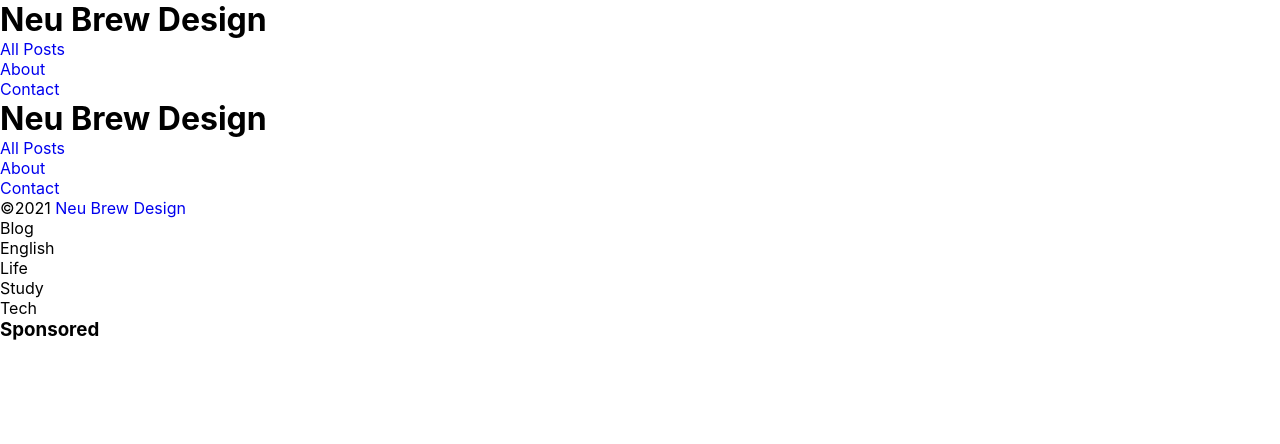
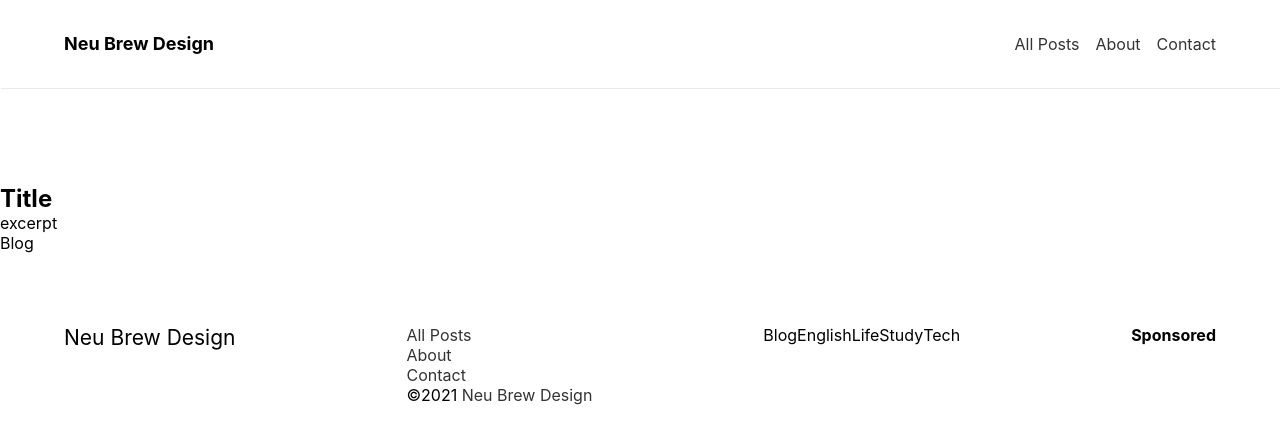
Before and after one commit to thisisassy/NeuBrewDesign, a Gatsby site: page / in a window 1280 px wide. Built offline with nearby package versions, Linux system fonts and the light colour scheme; Gatsby itself is replaced by a stand-in of ours.

Commit message:
コンポーネントつくる

```diff
--- a/gatsby-config.js
+++ b/gatsby-config.js
@@ -18,7 +18,7 @@
       resolve: "gatsby-source-filesystem",
       options: {
         name: "images",
-        path: "${__dirname}/src/images/",
+        path: "./src/images/",
       },
       __key: "images",
     },
@@ -26,7 +26,7 @@
       resolve: "gatsby-source-filesystem",
       options: {
         name: "pages",
-        path: "${__dirname}/src/pages/",
+        path: "./src/pages/",
       },
       __key: "pages",
     },
@@ -34,7 +34,7 @@
       resolve: "gatsby-source-filesystem",
       options: {
         name: "posts",
-        path: "${__dirname}/src/posts/",
+        path: "./src/pages/",
       },
       __key: "posts",
     },
--- a/src/components/Footer/footer.js
+++ b/src/components/Footer/footer.js
@@ -1,5 +1,6 @@
 import React from "react"
 import { Link, useStaticQuery, graphql } from "gatsby"
+import "../Footer/index.module.scss"
 
 const Footer = () => {
   return (
--- /dev/null
+++ b/src/components/Footer/index.module.scss
@@ -0,0 +1,30 @@
+@import '../../styles/mixin.scss';
+@import '../../styles/variables.scss';
+
+footer {
+  margin: 72px 0 0;
+  padding: 0 24px;
+  @include mq(){
+    padding: 0 64px;
+  }
+
+  div {
+    display: flex;
+    flex-direction: column;
+    @include mq(){
+      flex-direction: row;
+      justify-content: space-between;
+    }
+  }
+  h1,
+  ul {
+    margin: 0 0 $spacing-4;
+  }
+  h1 {
+    font-size: 21px;
+    font-weight: 400;
+  }
+  h3 {
+    font-size: $spacing-2;
+  }
+}
--- a/src/components/Header/header.js
+++ b/src/components/Header/header.js
@@ -1,15 +1,18 @@
 import React from "react"
 import { Link, useStaticQuery, graphql } from "gatsby"
+import "../Header/index.module.scss"
 
 const Header = () => {
   return (
     <header>
-      <h1>Neu Brew Design</h1>
-      <ul>
-        <li><a href="/">All Posts</a></li>
-        <li><Link to={`/`}>About</Link></li>
-        <li><a href="/">Contact</a></li>
-      </ul>
+      <div className={`header__inner`}>
+        <h1 className={`header__logo`}>Neu Brew Design</h1>
+        <ul>
+          <li className={`nav__item`}><Link href="/">All Posts</Link></li>
+          <li className={`nav__item`}><Link to={`/`}>About</Link></li>
+          <li className={`nav__item`}><Link href="/">Contact</Link></li>
+        </ul>
+      </div>
     </header>
   )
 }
--- /dev/null
+++ b/src/components/Header/index.module.scss
@@ -0,0 +1,37 @@
+@import '../../styles/mixin.scss';
+@import '../../styles/variables.scss';
+
+header {
+  margin: 0 auto 56px;
+  padding: 0 24px;
+  box-shadow: 1px 1px 0 rgb(0 0 0 / 8%);
+  @include mq() {
+    margin: 0 auto 96px;
+    padding: 0 64px;
+  }
+  div {
+    display: flex;
+    justify-content: space-between;
+    align-items: center;
+  }
+  h1 {
+    font-size: 18px;
+    line-height: $spacing-6;
+    @include mq(){
+      line-height: $spacing-9;
+    }
+  }
+  li {
+    margin: 0 $spacing-2 0 0;
+    font-size: $spacing-2;
+    &:last-child {
+      margin-right: 0;
+    }
+    @include mq(xs){
+      display: none;
+    }
+    @include mq(){
+      display: inline-block;
+    }
+  }
+}
--- /dev/null
+++ b/src/components/index.scss
@@ -0,0 +1,4 @@
+@charset 'utf-8';
+
+@import "../components/Header/index.module.scss";
+@import "../components/Footer/index.module.scss";
--- a/src/layout.js
+++ b/src/components/layout.js
@@ -1,6 +1,6 @@
 import React from "react"
-import Header from "../src/components/Header/header"
-import Footer from "../src/components/Footer/footer"
+import Header from "./Header/header"
+import Footer from "./Footer/footer"
 
 export default ({ children }) => (
   <>
--- a/src/pages/index.js
+++ b/src/pages/index.js
@@ -1,12 +1,27 @@
 import React from "react"
 import { Link } from "gatsby"
-import Layout from "../layout"
+import Layout from "../components/layout"
 import "../styles/global.scss"
 
 
 const IndexPage = () => {
   return (
-    <Layout className={`contents`}></Layout>
+    <Layout className={`contents`}>
+      <section className={`NewestEntry`}>
+        <article>
+          <figure></figure>
+          <div className={`entryHeader`}>
+            <h2>Title</h2>
+            <p>excerpt</p>
+            <div className={`entryMeta`}>
+              <p><time dateTime=""></time></p>
+              <p>Blog</p>
+            </div>
+          </div>
+        </article>
+      </section>
+      <section className={`entryContainer`}></section>
+    </Layout>
   )
 }
 
--- a/src/styles/global.scss
+++ b/src/styles/global.scss
@@ -1,3 +1,5 @@
+@import '../styles/mixin.scss';
+@import '../styles/variables.scss';
 
 *{
   box-sizing: border-box;
@@ -41,5 +43,6 @@
   cursor: pointer;
 }
 a {
+  color: $text;
   text-decoration: none;
 }
```
Also changed, not shown: src/pages/404.js (+8 -2 lines).
